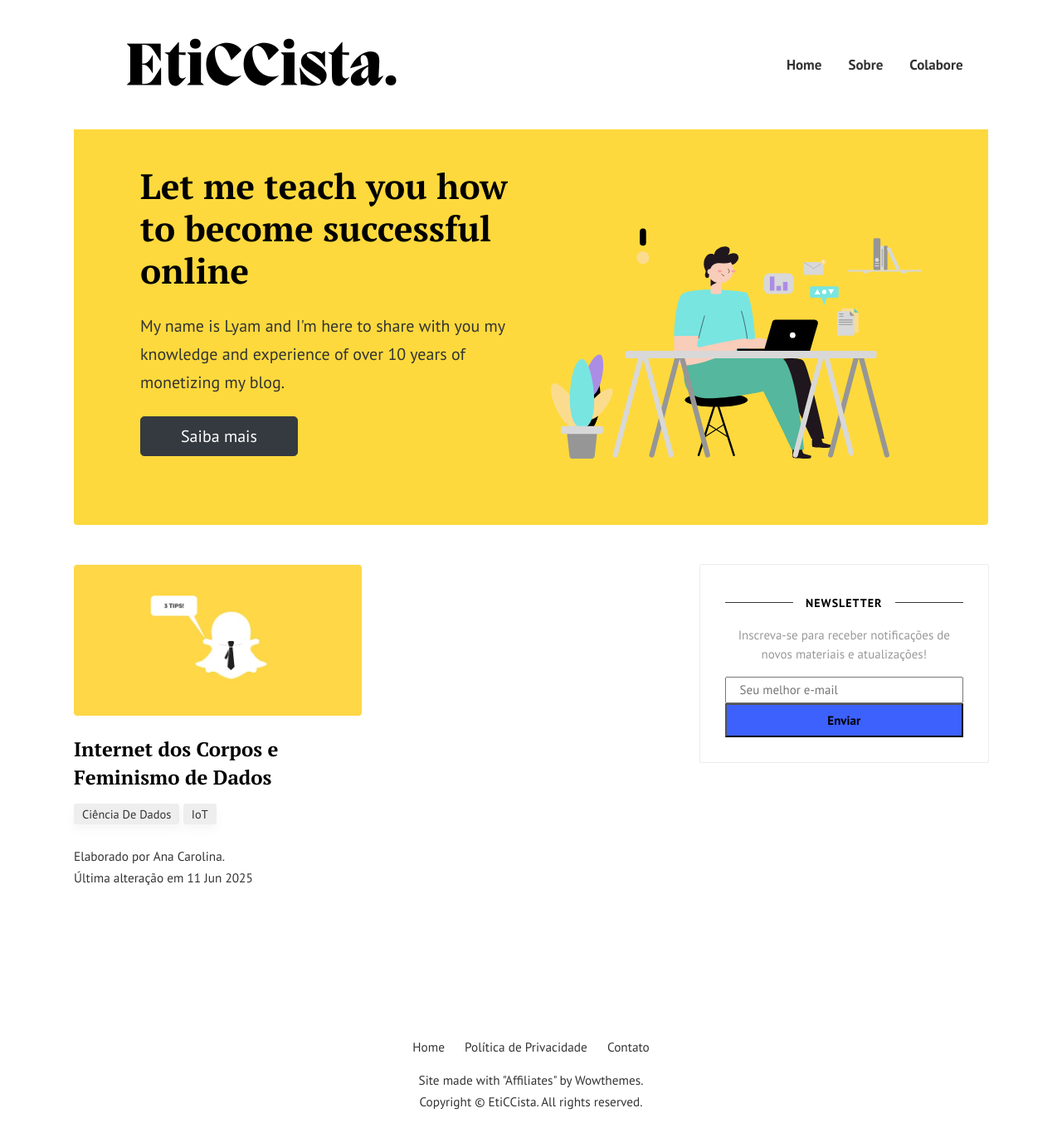
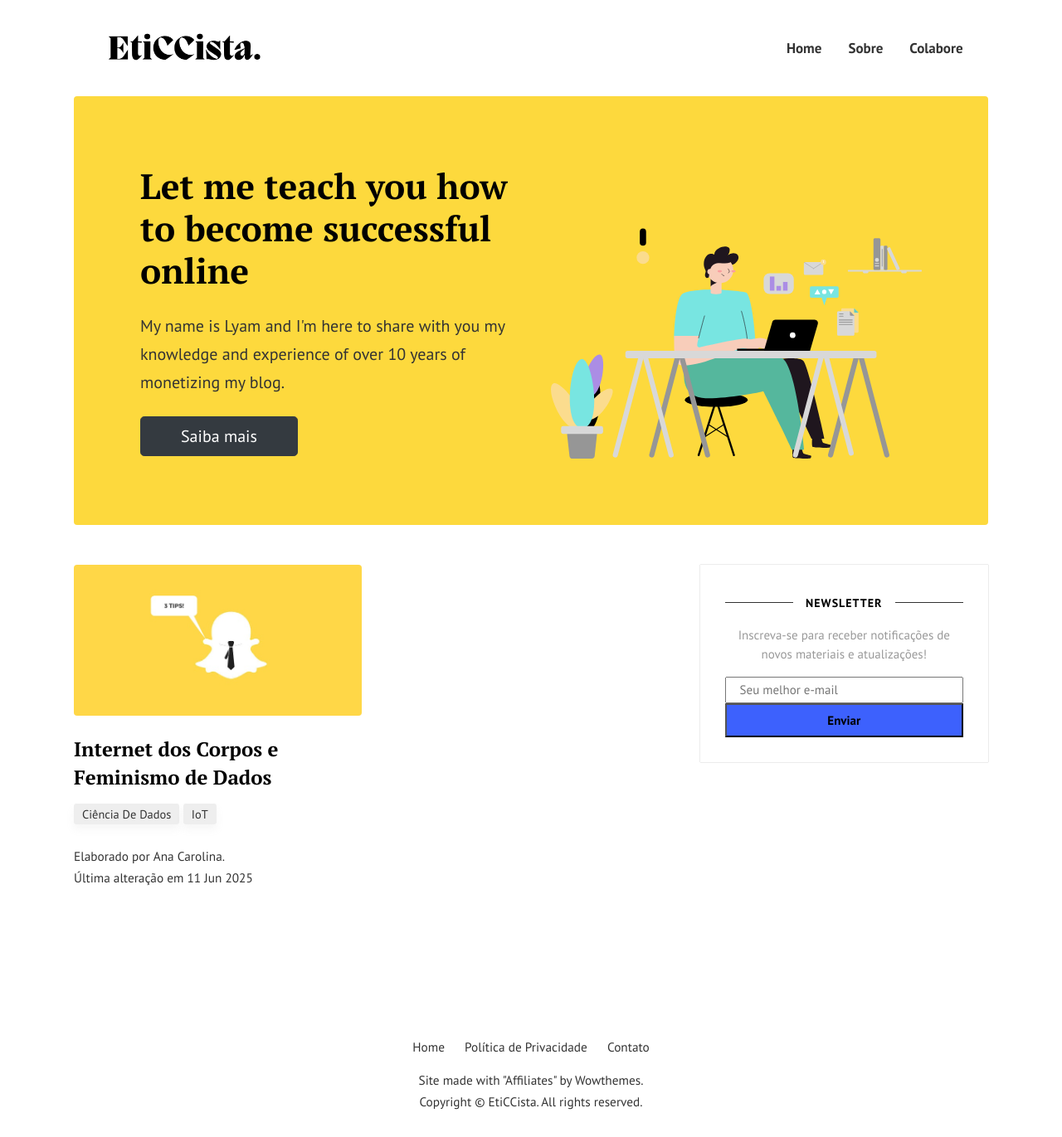
Before and after one commit to EtiCCista/eticcista.github.io, a Jekyll site: the page built from index.html, in a window 1280 px wide and 1371 px high. Shown: the whole window at 83% size. Built offline with Jekyll 4.4.1, drawn with Linux system fonts in a browser that asks for light colours; the list of posts is cut into pages by our own code; comment, search, counter and statistics services are not loaded.

Commit message:
Tamanho logo título

```diff
--- a/assets/css/custom.css
+++ b/assets/css/custom.css
@@ -4,3 +4,7 @@ Just customize your theme here.
 ================================================== */
 
 body {}
+
+.mr-2{
+    max-width: 55%;
+}
```
